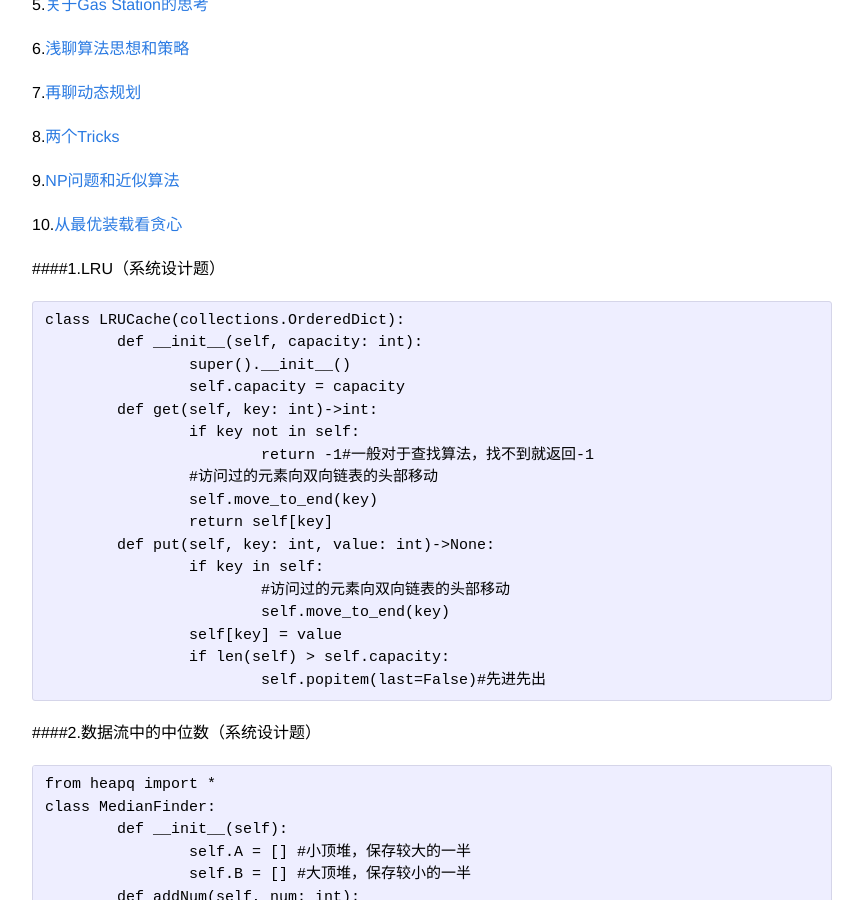
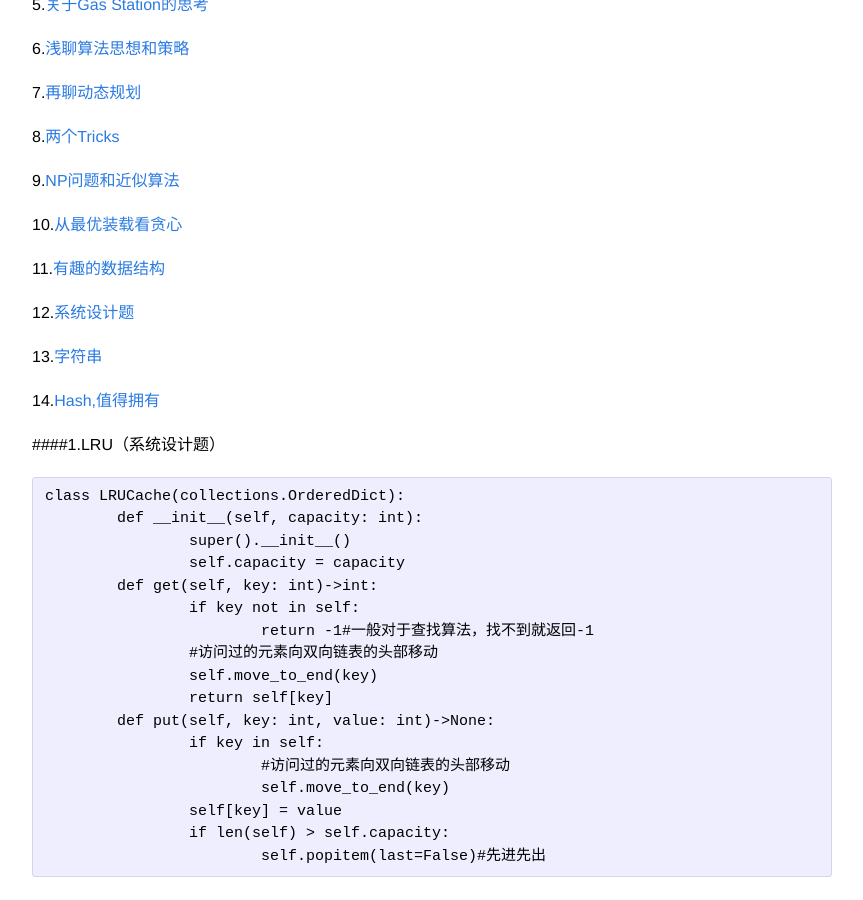
Before and after one commit to zhpmatrix/zhpmatrix.github.io, a Jekyll site: the page built from _posts/2019-01-02-leetcode-review.md, in a window 1280 px wide and 900 px high, scrolled down 797 px. Shown: the whole window, without its empty margins (208-1071 px from the left). Built offline with Jekyll 4.4.1, drawn with Linux system fonts in a browser that asks for light colours; comment, search, counter and statistics services are not loaded.

Commit message:
update blog

```diff
--- a/_posts/2019-01-02-leetcode-review.md
+++ b/_posts/2019-01-02-leetcode-review.md
@@ -37,6 +37,14 @@ mathjax: true
 9.[NP问题和近似算法](https://zhpmatrix.github.io/2016/10/28/np-problem/)
 
 10.[从最优装载看贪心](https://zhpmatrix.github.io/2016/11/10/optimal-load-problem/)
+
+11.[有趣的数据结构](https://zhpmatrix.github.io/2020/01/22/ds-in-lc/)
+
+12.[系统设计题](https://zhpmatrix.github.io/2020/01/21/system-design/)
+
+13.[字符串](https://zhpmatrix.github.io/2020/01/21/string/)
+
+14.[Hash,值得拥有](https://zhpmatrix.github.io/2020/01/21/hash-tricks/)
 
 ####1.LRU（系统设计题）
 
```
